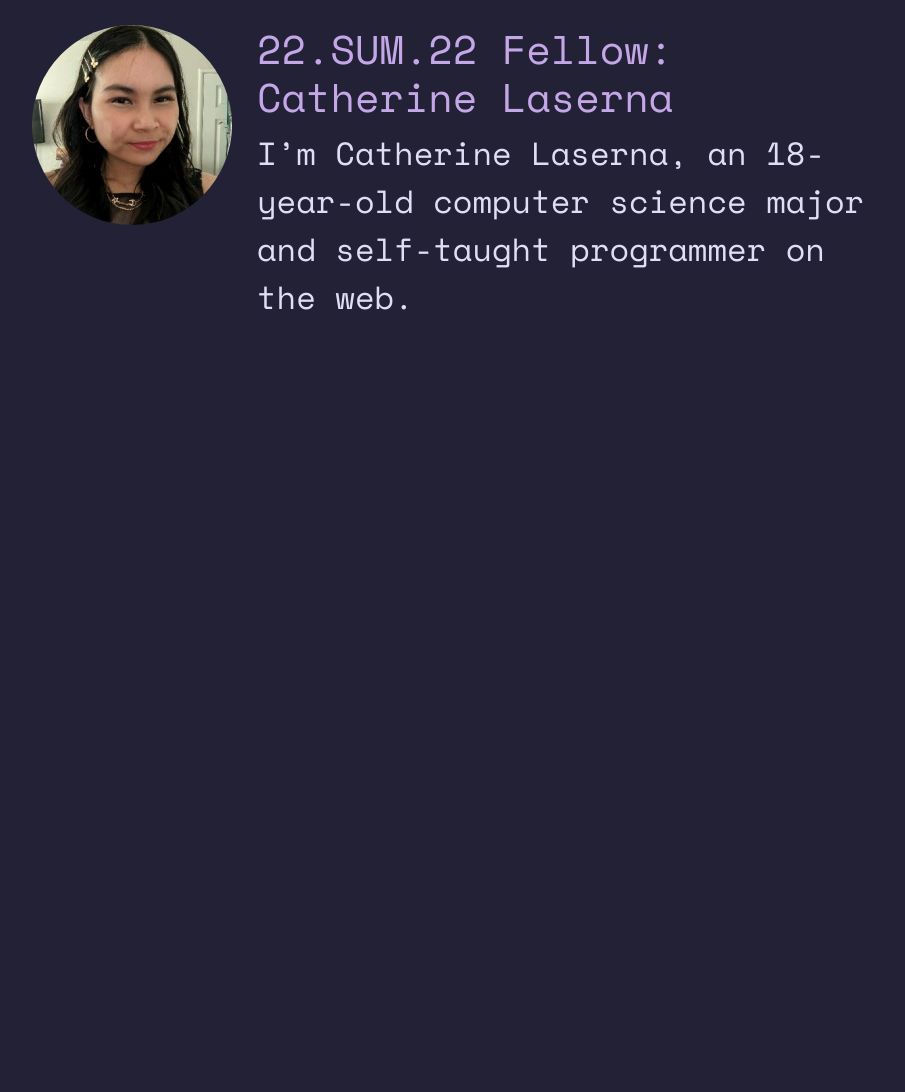
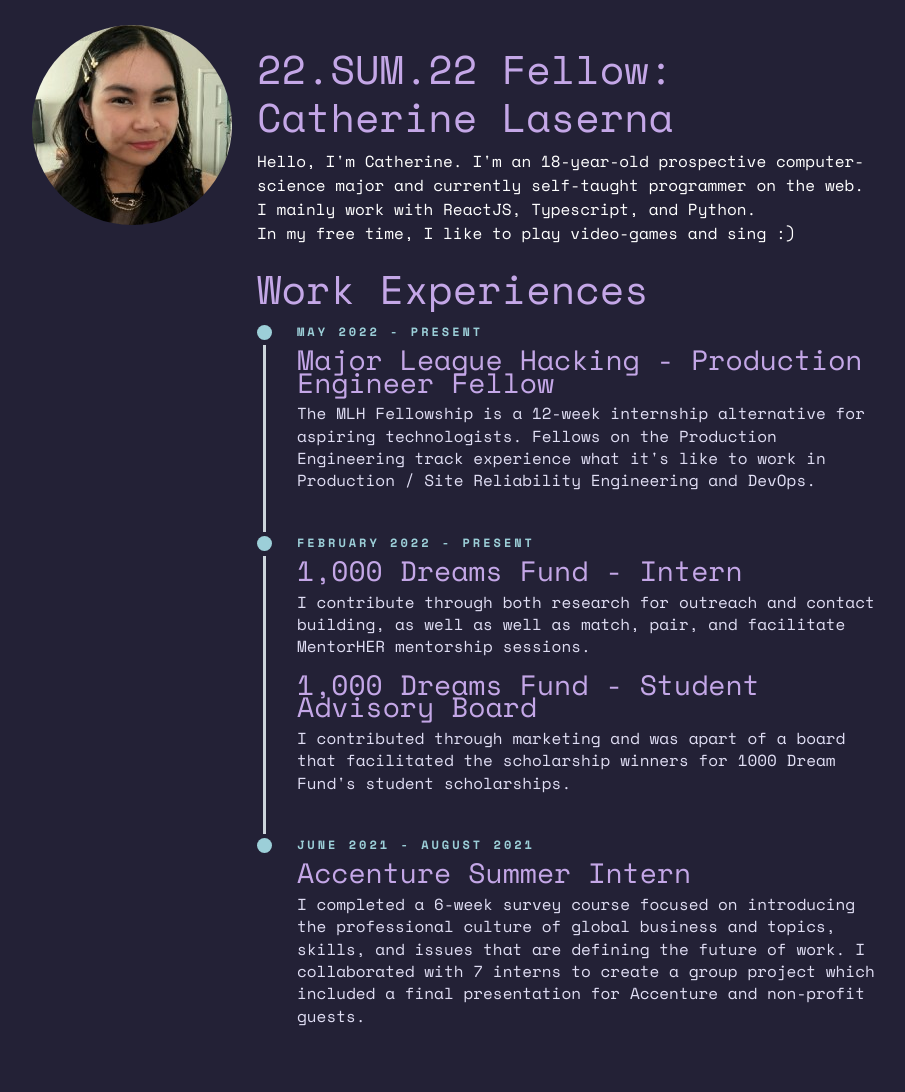
Before and after one commit to IntentusKristen/flask-blog, a Flask app: page /catherine in a window 1280 px wide. Shown: the part 126-1218 px from the top of the page, without its empty margins (185-1090 px from the left). Before the commit the page ends 436 px from the top, so only its background shows below. Run offline with Flask 2, Linux system fonts and the light colour scheme; some libraries are stand-ins or nearby versions.

Commit message:
added work experiences, closes #9

```diff
--- a/app/static/styles/catherine.css
+++ b/app/static/styles/catherine.css
@@ -1,6 +1,6 @@
 @import url("https://fonts.googleapis.com/css2?family=Space+Mono:ital,wght@0,400;0,700;1,400;1,700&display=swap");
 
-/* text */
+/* general styles */
 h1,
 h2,
 h3,
@@ -14,6 +14,17 @@ p {
 	color: #e0def4;
 }
 
+ul,
+li {
+	padding: 0;
+	margin: 0;
+
+	list-style-type: none;
+}
+
+section {
+	margin-top: 20px;
+}
 /* body */
 body {
 	background-color: #232136;
@@ -111,16 +122,135 @@ body {
 }
 
 .content-wrapper {
-	display: flex;
-	align-items: flex-end;
-	flex-direction: column;
 	margin-left: 25px;
 }
 .content {
 	flex-grow: 1;
 }
 
-.subheading {
-	word-wrap: break-word;
-	font-size: 32px;
+/* about me */
+.about-me li {
+	font-size: 1rem;
 }
+
+/*================================== TIMELINE ==================================*/
+/*-- GENERAL STYLES ------------------------------*/
+.timeline {
+	line-height: 1.4em;
+	list-style: none;
+	margin: 0;
+	padding: 0;
+	width: 100%;
+}
+.timeline h1,
+.timeline h2,
+.timeline h3,
+.timeline h4,
+.timeline h5,
+.timeline h6 {
+	line-height: inherit;
+}
+/*----- TIMELINE ITEM -----*/
+.timeline-item {
+	padding-left: 40px;
+	position: relative;
+}
+.timeline-item:last-child {
+	padding-bottom: 0;
+}
+/*----- TIMELINE INFO -----*/
+.timeline-info {
+	font-size: 12px;
+	font-weight: 700;
+	letter-spacing: 3px;
+	margin: 0 0 0.5em 0;
+	text-transform: uppercase;
+	white-space: nowrap;
+	color: #9ccfd8;
+}
+/*----- TIMELINE MARKER -----*/
+.timeline-marker {
+	position: absolute;
+	top: 0;
+	bottom: 0;
+	left: 0;
+	width: 15px;
+}
+.timeline-marker:before {
+	background: #9ccfd8;
+	border: 3px solid transparent;
+	border-radius: 100%;
+	content: "";
+	display: block;
+	height: 15px;
+	position: absolute;
+	top: 4px;
+	left: 0;
+	width: 15px;
+	transition: background 0.3s ease-in-out, border 0.3s ease-in-out;
+}
+.timeline-marker:after {
+	content: "";
+	width: 3px;
+	background: #ccd5db;
+	display: block;
+	position: absolute;
+	top: 24px;
+	bottom: 0;
+	left: 6px;
+}
+.timeline-item:last-child .timeline-marker:after {
+	content: none;
+}
+.timeline-item:not(.period):hover .timeline-marker:before {
+	background: transparent;
+	border: 3px solid #9ccfd8;
+}
+/*----- TIMELINE CONTENT -----*/
+.timeline-content {
+	padding-bottom: 40px;
+}
+.timeline-content p:last-child {
+	margin-bottom: 0;
+}
+/*----- TIMELINE PERIOD -----*/
+.period {
+	padding: 0;
+}
+.period .timeline-info {
+	display: none;
+}
+.period .timeline-marker:before {
+	background: transparent;
+	content: "";
+	width: 15px;
+	height: auto;
+	border: none;
+	border-radius: 0;
+	top: 0;
+	bottom: 30px;
+	position: absolute;
+	border-top: 3px solid #ccd5db;
+	border-bottom: 3px solid #ccd5db;
+}
+.period .timeline-marker:after {
+	content: "";
+	height: 32px;
+	top: auto;
+}
+.period .timeline-content {
+	padding: 40px 0 70px;
+}
+.period .timeline-title {
+	margin: 0;
+}
+
+.marker-outline .timeline-marker:before {
+	background: transparent;
+	border-color: #9ccfd8;
+}
+.marker-outline .timeline-item:hover .timeline-marker:before {
+	background: #9ccfd8;
+}
+
+/* TIMELINE END */
--- a/app/templates/catherine_page.html
+++ b/app/templates/catherine_page.html
@@ -71,13 +71,58 @@
 					/>
 				</div>
 				<div class="content-wrapper">
-					<section class="content">
-						<h1>{{ title }}</h1>
-						<p class="subheading">
-							I’m Catherine Laserna, an 18-year-old computer science major and
-							self-taught programmer on the web.
-						</p>
-					</section>
+					<article class="content">
+                        <section class="about-me">
+                            <h1>{{ title }}</h1>
+							<ul>
+								<li>
+									Hello, I'm Catherine. I'm an 18-year-old prospective computer-science
+									major and currently self-taught programmer on the web.
+								</li>
+								<li>I mainly work with ReactJS, Typescript, and Python.</li>
+								<li>In my free time, I like to play video-games and sing :)</li>
+							</ul>
+						</section>
+						<section class="work-experiences">
+							<h1>Work Experiences</h1>
+                            <ul class="timeline">
+                                <li class="timeline-item">
+                                    <div class="timeline-info">
+                                        <span>May 2022 - Present</span>
+                                    </div>
+                                    <div class="timeline-marker"></div>
+                                    <div class="timeline-content">
+                                        <h3 class="timeline-title">Major League Hacking - Production Engineer Fellow</h3>
+                                        <p>The MLH Fellowship is a 12-week internship alternative for aspiring technologists. Fellows on the Production Engineering track experience what it's like to work in Production / Site Reliability Engineering and DevOps.</p>
+                                    </div>
+                                </li>
+                                <li class="timeline-item">
+                                    <div class="timeline-info">
+                                        <span>February 2022 - Present</span>
+                                    </div>
+                                    <div class="timeline-marker"></div>
+                                    <div class="timeline-content">
+                                        <h3 class="timeline-title"> 1,000 Dreams Fund - Intern</h3>
+                                        <p>I contribute through  both research for outreach and contact building, as well as well as match, pair, and facilitate MentorHER mentorship sessions.</p>
+                                        <h3 class="timeline-title"> 1,000 Dreams Fund - Student Advisory Board</h3>
+                                        <p>I contributed through marketing and was apart of a board that facilitated the scholarship winners for 1000 Dream Fund's student scholarships.</p>
+                                    </div>
+                                </li>
+                                <li class="timeline-item">
+                                    <div class="timeline-info">
+                                        <span>June 2021 - August 2021</span>
+                                    </div>
+                                    <div class="timeline-marker"></div>
+                                    <div class="timeline-content">
+                                        <h3 class="timeline-title">Accenture Summer Intern</h3>
+                                        <p>I completed a 6-week survey course focused on introducing the professional culture of global business and topics, skills, and issues that are defining the future of work. I collaborated with 7 interns to create a group project which included a final presentation for Accenture and non-profit guests.</p>
+                                    </div>
+                                </li>
+                            </ul>
+                        </div>
+                    </div>
+						</section>
+					</article>
 				</div>
 			</div>
 		</div>
```
